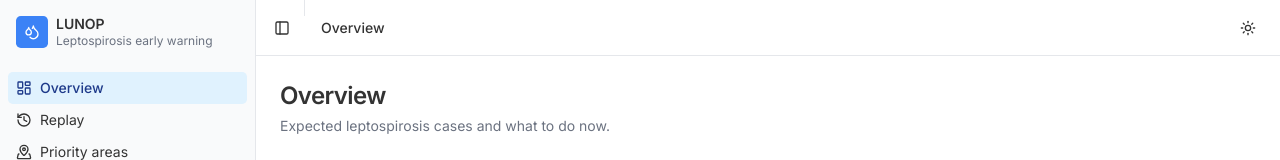
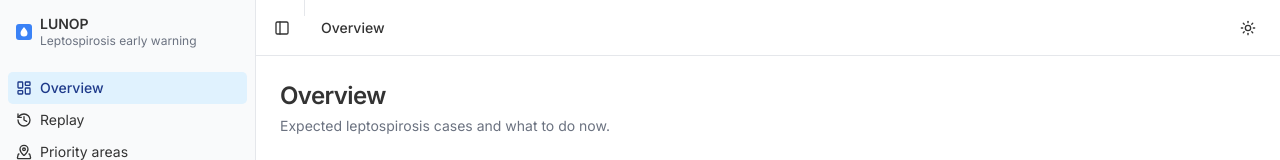
Before and after one commit to andrianllmm/lunop, a Next.js app in the folder web/: page / in a window 1280 px wide. Shown: the top 160 px of the page. Built offline with nearby package versions, Linux system fonts and the light colour scheme.

Commit message:
feat(web): share logo between favicon and sidebar

```diff
--- a/web/components/app-sidebar.tsx
+++ b/web/components/app-sidebar.tsx
@@ -2,8 +2,8 @@
 
 import Link from "next/link"
 import { usePathname } from "next/navigation"
-import { DropletsIcon } from "lucide-react"
 
+import { Logo } from "@/components/logo"
 import {
   Sidebar,
   SidebarContent,
@@ -30,9 +30,7 @@ export function AppSidebar(props: React.ComponentProps<typeof Sidebar>) {
           <SidebarMenuItem>
             <SidebarMenuButton size="lg" asChild>
               <Link href="/" onClick={() => setOpenMobile(false)}>
-                <div className="flex aspect-square size-8 items-center justify-center rounded-md bg-sidebar-primary text-sidebar-primary-foreground">
-                  <DropletsIcon className="size-4" />
-                </div>
+                <Logo className="size-8 shrink-0" />
                 <div className="grid flex-1 text-left text-sm leading-tight">
                   <span className="truncate font-semibold">LUNOP</span>
                   <span className="truncate text-xs text-muted-foreground">
--- /dev/null
+++ b/web/components/logo.tsx
@@ -0,0 +1,9 @@
+// Keep in sync with app/icon.svg
+export function Logo(props: React.ComponentProps<"svg">) {
+  return (
+    <svg viewBox="0 0 32 32" aria-hidden {...props}>
+      <rect width="32" height="32" rx="6" fill="var(--primary)" />
+      <path d="M16 6c-4 5-7 8.6-7 12a7 7 0 0 0 14 0c0-3.4-3-7-7-12z" fill="var(--primary-foreground)" />
+    </svg>
+  )
+}
```
